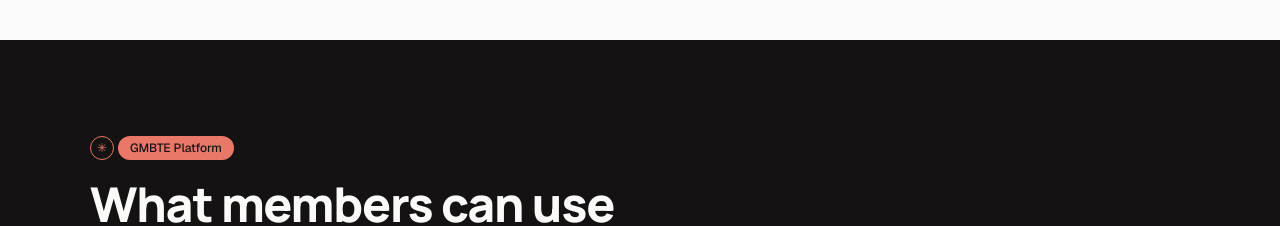
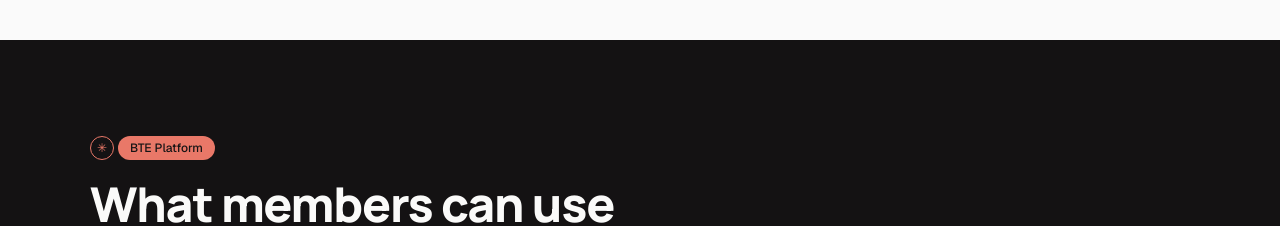
Before and after one commit to attahDev/test-b-te, a Next.js app: page /ecosystem in a window 1280 px wide. Shown: the part 6360-6586 px from the top of the page. Built offline with nearby package versions, Linux system fonts and the light colour scheme.

Commit message:
Use BTE instead of GMBTE outside the map

```diff
--- a/app/components/ecosystem/GmbteToolsSection.tsx
+++ b/app/components/ecosystem/PlatformToolsSection.tsx
@@ -12,7 +12,7 @@ function pad(number: number) {
   return String(number).padStart(2, "0");
 }
 
-export default function GmbteToolsSection() {
+export default function PlatformToolsSection() {
   function spot(event: PointerEvent<HTMLElement>) {
     if (event.pointerType !== "mouse") return;
     const box = event.currentTarget.getBoundingClientRect();
@@ -23,11 +23,11 @@ export default function GmbteToolsSection() {
   const groupOffsets = toolGroups.map((_, index) => toolGroups.slice(0, index).reduce((total, group) => total + group.tools.length, 0));
 
   return (
-    <section id="gmbte-tools" aria-labelledby="gmbte-tools-title" className="relative overflow-hidden bg-[#141213] px-6 py-16 text-[#FAFAF9] sm:px-10 md:py-24 lg:px-14">
+    <section id="platform-tools" aria-labelledby="platform-tools-title" className="relative overflow-hidden bg-[#141213] px-6 py-16 text-[#FAFAF9] sm:px-10 md:py-24 lg:px-14">
       <div className="mx-auto w-full max-w-[1100px]">
-        <SectionLabel className="mb-5">GMBTE Platform</SectionLabel>
+        <SectionLabel className="mb-5">BTE Platform</SectionLabel>
         <div className="flex flex-col gap-4 md:flex-row md:items-end md:justify-between">
-          <h2 id="gmbte-tools-title" className="max-w-[640px] text-3xl font-black leading-[1.02] tracking-tight md:text-5xl">
+          <h2 id="platform-tools-title" className="max-w-[640px] text-3xl font-black leading-[1.02] tracking-tight md:text-5xl">
             What members can use
           </h2>
         </div>
--- a/app/components/home/WhyWorkWithUs.tsx
+++ b/app/components/home/WhyWorkWithUs.tsx
@@ -18,7 +18,7 @@ const reasons: Reason[] = [
     icon: "/homepage/technology-icon.png",
     claim: "Platforms built for the community, not borrowed from it.",
     points: [
-      "GMBTE brings members, mentors and partners onto one platform",
+      "Black Tech Expo brings members, mentors and partners onto one platform",
       "AI agents and business tools sit in the same place as the community",
       "Digital products and programmes are designed and run by our own team",
     ],
--- a/app/ecosystem/page.tsx
+++ b/app/ecosystem/page.tsx
@@ -1,6 +1,6 @@
 import BuildWithUsSection from "@/app/components/ecosystem/BuildWithUsSection";
 import EcosystemHeroSection from "@/app/components/ecosystem/HeroSection";
-import GmbteToolsSection from "@/app/components/ecosystem/GmbteToolsSection";
+import PlatformToolsSection from "@/app/components/ecosystem/PlatformToolsSection";
 import ModelSection from "@/app/components/ecosystem/ModelSection";
 import RelationshipsSection from "@/app/components/ecosystem/RelationshipsSection";
 import TechnologyModelSection from "@/app/components/ecosystem/TechnologyModelSection";
@@ -14,7 +14,7 @@ export default function EcosystemPage() {
       <EcosystemHeroSection />
       <ModelSection />
       <TechnologyModelSection />
-      <GmbteToolsSection />
+      <PlatformToolsSection />
       <RelationshipsSection />
       <BuildWithUsSection />
       <Footer />
```
